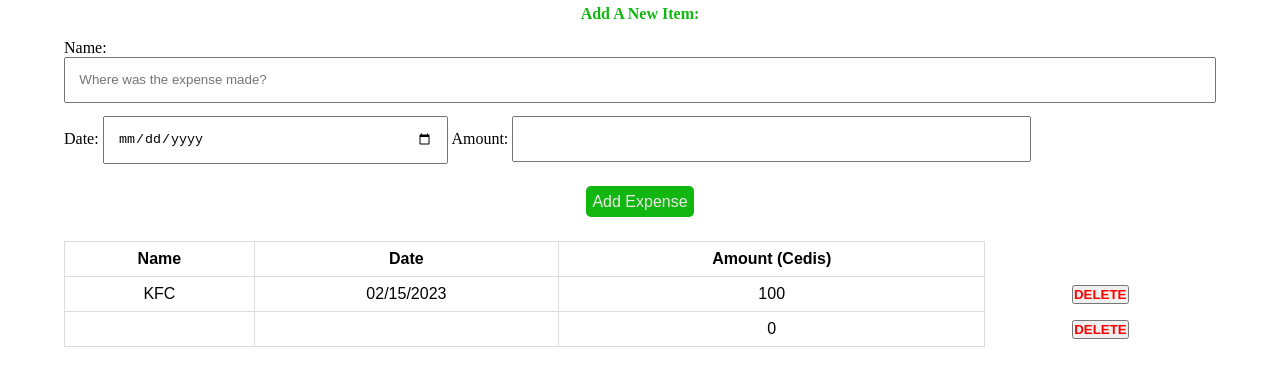
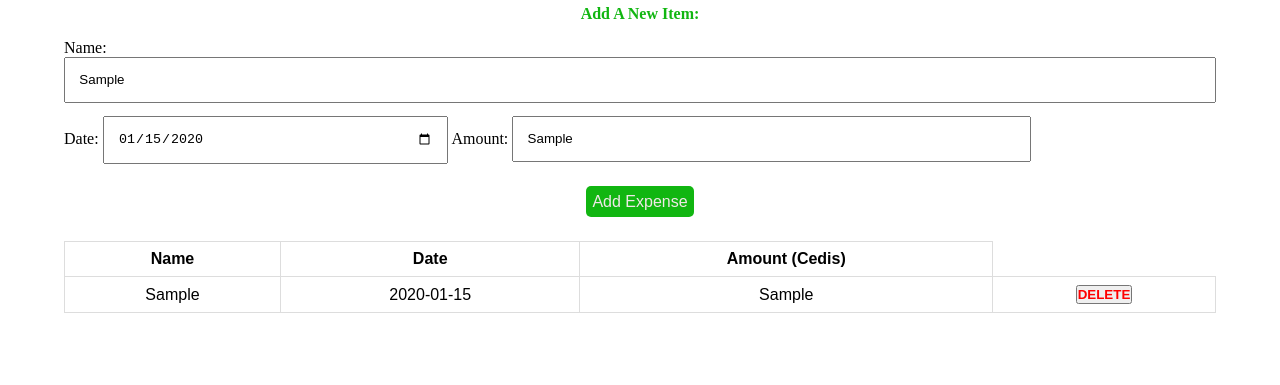
Before and after one commit to Francis-Frimpong/Expense-Tracker, a plain HTML site: page index.html in a window 1280 px wide. Both pictures are taken after typing "Sample", "2020-01-15", "Sample" into the empty fields and a click on the button "Add Expense". Shown: the part 97-482 px from the top of the page. Drawn offline with Linux system fonts and the light colour scheme.

Commit message:
refactored JS code

```diff
--- a/app.js
+++ b/app.js
@@ -1,47 +1,56 @@
-const formField = document.querySelector("#form-field");
 const addButton = document.querySelector(".add-btn");
 const displayMessage = document.querySelector(".display-message");
-let displayData = document.querySelector(".display-data");
-let cut = document.querySelector(".delete-btn");
-let data = document.querySelector(".data");
 
-let nameField = document.querySelector("#name");
-let amountField = document.querySelector("#amount");
-let dateField = document.querySelector("#date");
+// let data = document.querySelector('.data');
+
+
+
+function add(e) {
+  e.preventDefault();
+
+  let nameField = document.getElementById("name").value;
+  let amountField = document.getElementById("amount").value;
+  let dateField = document.getElementById("date").value;
+
+  if(!nameField || !amountField || !dateField) return;
+
+  const tableRow = document.createElement('tr');
+  tableRow.classList.add('data')
+
+  const td = document.createElement('td');
+  td.textContent = nameField;
+  const td2 = document.createElement('td');
+  td2.textContent = dateField;
+  const td3 = document.createElement('td');
+  td3.textContent = amountField;
+
+  const td4 = document.createElement('td')
+  td4.classList.add('delete-btn');
+  const button = document.createElement('button')
+  button.classList.add('delete');
+  button.textContent = 'delete';
+
+  td4.appendChild(button);
+
+  tableRow.appendChild(td);
+  tableRow.appendChild(td2);
+  tableRow.appendChild(td3);
+  tableRow.appendChild(td4);
+
+  document.querySelector('.list-item').appendChild(tableRow);
+}
+
+
+function deleteItem (e) {
+  if (e.target.classList.contains('delete')){
+    e.target.parentElement.parentElement.remove()
+  }
+}
+
 
 //Creating a clickable button functionality
-addButton.addEventListener("click", (e) => {
-  e.preventDefault(formField);
-  value.tableList();
-  clearField();
-});
-
-let deleteBtn = document.querySelector(".delete");
-let tBody = document.querySelector(".list-item");
-
-let list = [];
-
-let value = {
-  nameField: nameField.value,
-  dateField: dateField.value,
-  amountField: +amountField.value,
-  tableList: function () {
-    displayData.innerHTML += `
-     <tr class = "data">
-                 <td>${value.nameField}</td>
-                 <td>${value.dateField}</td>
-                 <td>${value.amountField}</td>
-                <td class="del-btn"><button class="delete">delete</button></td>
-
-
-             </tr>
-
-             <br/>
-             `;
-    list.push(value);
-
-    console.log(list);
-  },
-};
+addButton.addEventListener("click", add);
 
 let clearField = () => formField.reset();
+
+document.querySelector('.list-item').addEventListener('click', deleteItem)
--- a/index.html
+++ b/index.html
@@ -31,12 +31,12 @@
         <th>Amount (Cedis)</th>
       </thead>
       <tbody class="list-item">
-        <tr class="data">
+        <!-- <tr class="data">
           <td>KFC</td>
           <td>02/15/2023</td>
           <td>100</td>
           <td class="del-btn"><button class="delete">delete</button></td>
-        </tr>
+        </tr> -->
       </tbody>
     </table>
 
```
